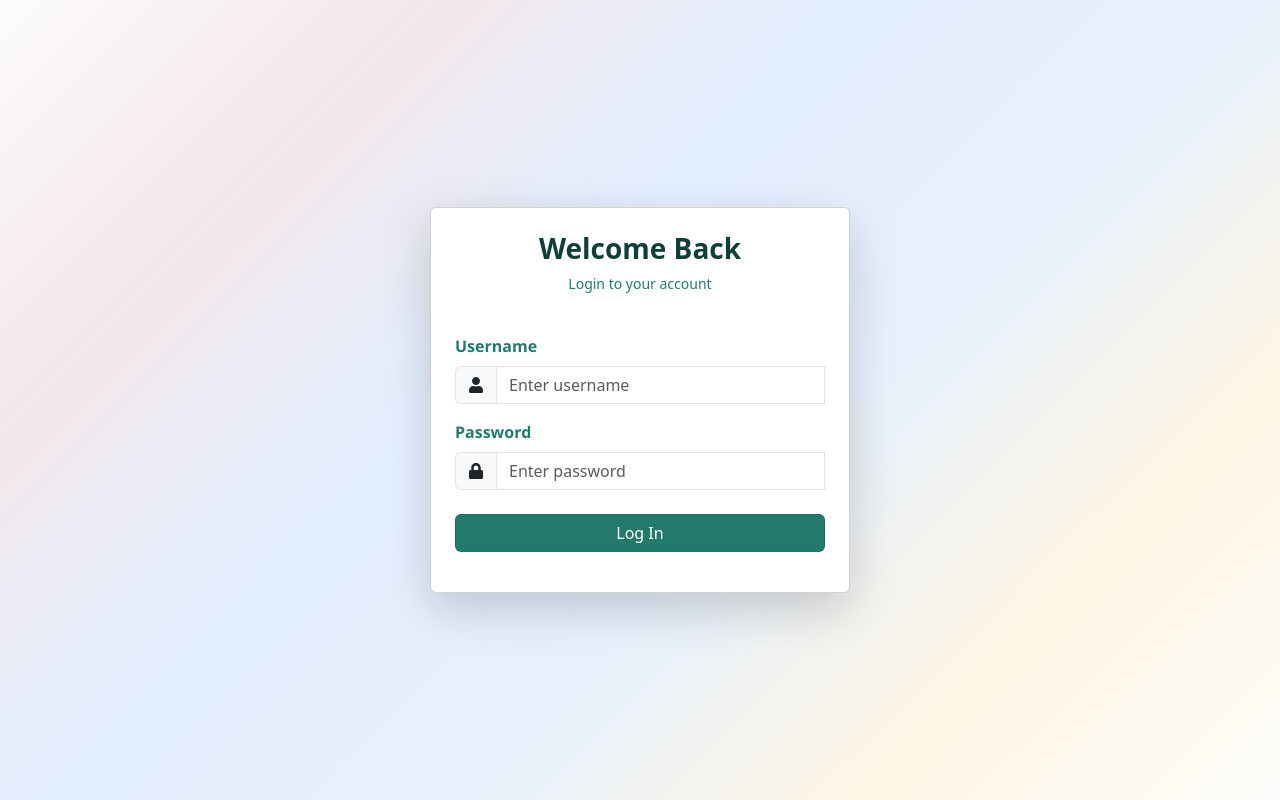
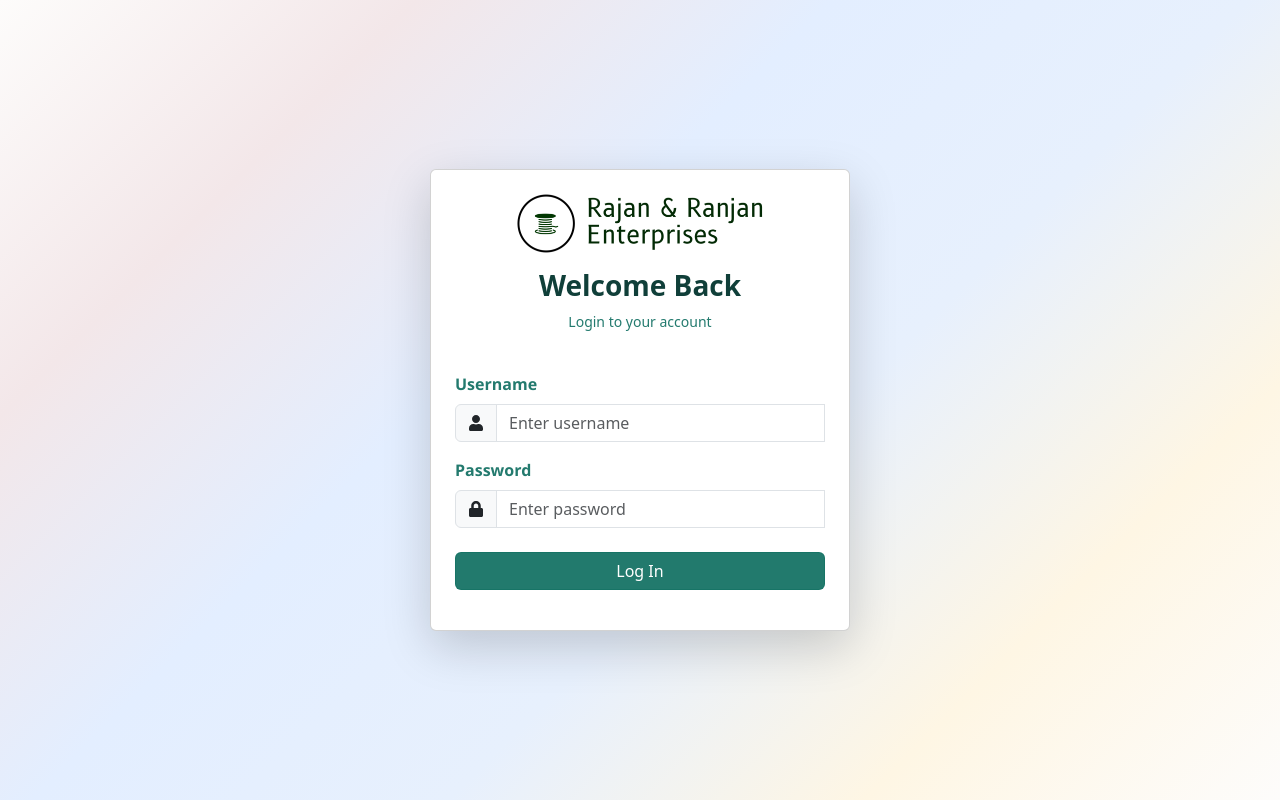
Before and after one commit to thesanu/rajanranjan-erp-frontend, a React (Create React App) app: page /login in a window 1280 px wide. Built offline with nearby package versions, Linux system fonts and the light colour scheme; no server answers.

Commit message:
Update Login.js

```diff
--- a/src/pages/Login.js
+++ b/src/pages/Login.js
@@ -99,7 +99,7 @@ export default function Login() {
           <Card className="p-4 shadow-lg w-100">
             {isLoading && <LoaderOverlay />}
             <div className="text-center mb-4">
-              {/* <img src="/logo192.png" alt="logo" className="mb-3" style={{ width: '250px' }} /> */}
+            <img src="/logo192.png" alt="logo" className="mb-3" style={{ width: '250px' }} />
               <h3 className="fw-bold" style={{ color: 'rgba(3, 53, 46, 0.95)' }}>
                 Welcome Back
               </h3>
```
